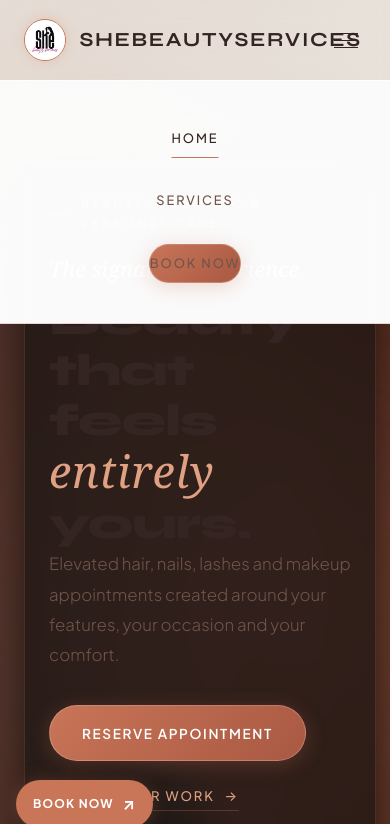
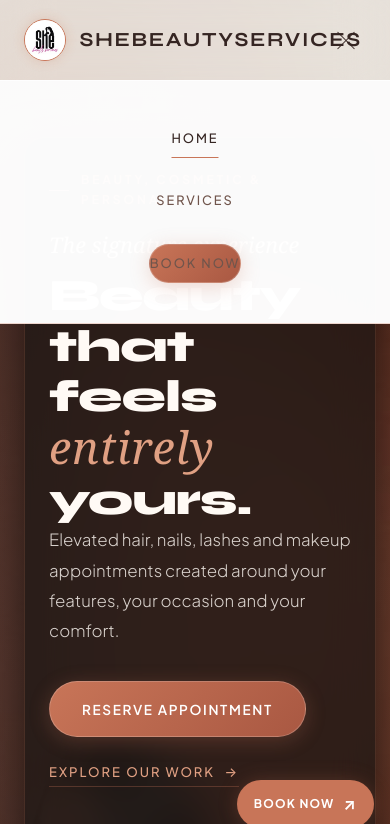
Before and after one commit to dswalkerselorm/shebeautyservices, a plain HTML site: page index.html in a window 390 px wide. Both pictures are taken after a click on the button "Toggle navigation". Shown: the top 824 px of the page. Drawn offline with Linux system fonts and the light colour scheme; a web font is replaced by a local one.

Commit message:
Enhancements

```diff
--- a/styles.css
+++ b/styles.css
@@ -365,6 +365,18 @@ em {
   transition: var(--transition-fast);
 }
 
+.menu-toggle[aria-expanded="true"] span:nth-child(1) {
+  transform: translateY(7px) rotate(45deg);
+}
+
+.menu-toggle[aria-expanded="true"] span:nth-child(2) {
+  opacity: 0;
+}
+
+.menu-toggle[aria-expanded="true"] span:nth-child(3) {
+  transform: translateY(-7px) rotate(-45deg);
+}
+
 /* ── Hero Section (Home) ── */
 .home-hero {
   position: relative;
@@ -407,6 +419,20 @@ em {
   background: rgba(20, 18, 16, 0.7);
   border: 1px solid rgba(200, 117, 88, 0.2);
   box-shadow: 0 20px 50px rgba(0, 0, 0, 0.7);
+}
+
+.home-hero-copy h1,
+.home-hero-copy .lead,
+.home-hero-copy .hero-note p {
+  color: #fffaf5;
+}
+
+.home-hero-copy .lead {
+  color: rgba(255, 250, 245, 0.82);
+}
+
+.home-hero-copy .hero-note {
+  border-top-color: rgba(255, 250, 245, 0.2);
 }
 
 .hero-collection {
@@ -1552,9 +1578,14 @@ textarea[aria-invalid="true"] {
 }
 
 @media (max-width: 768px) {
+  body {
+    padding-bottom: calc(5rem + env(safe-area-inset-bottom));
+  }
+
   .mobile-booking-cta {
     position: fixed;
-    left: 1rem;
+    right: 1rem;
+    left: auto;
     bottom: calc(1rem + env(safe-area-inset-bottom));
     z-index: 90;
     display: inline-flex;
@@ -1621,6 +1652,11 @@ textarea[aria-invalid="true"] {
     padding: 2rem 1.5rem;
   }
 
+  .home-hero {
+    min-height: auto;
+    padding: 3.5rem 0 5rem;
+  }
+
   .booking-form-card {
     padding: 2rem 1.5rem;
   }
```
